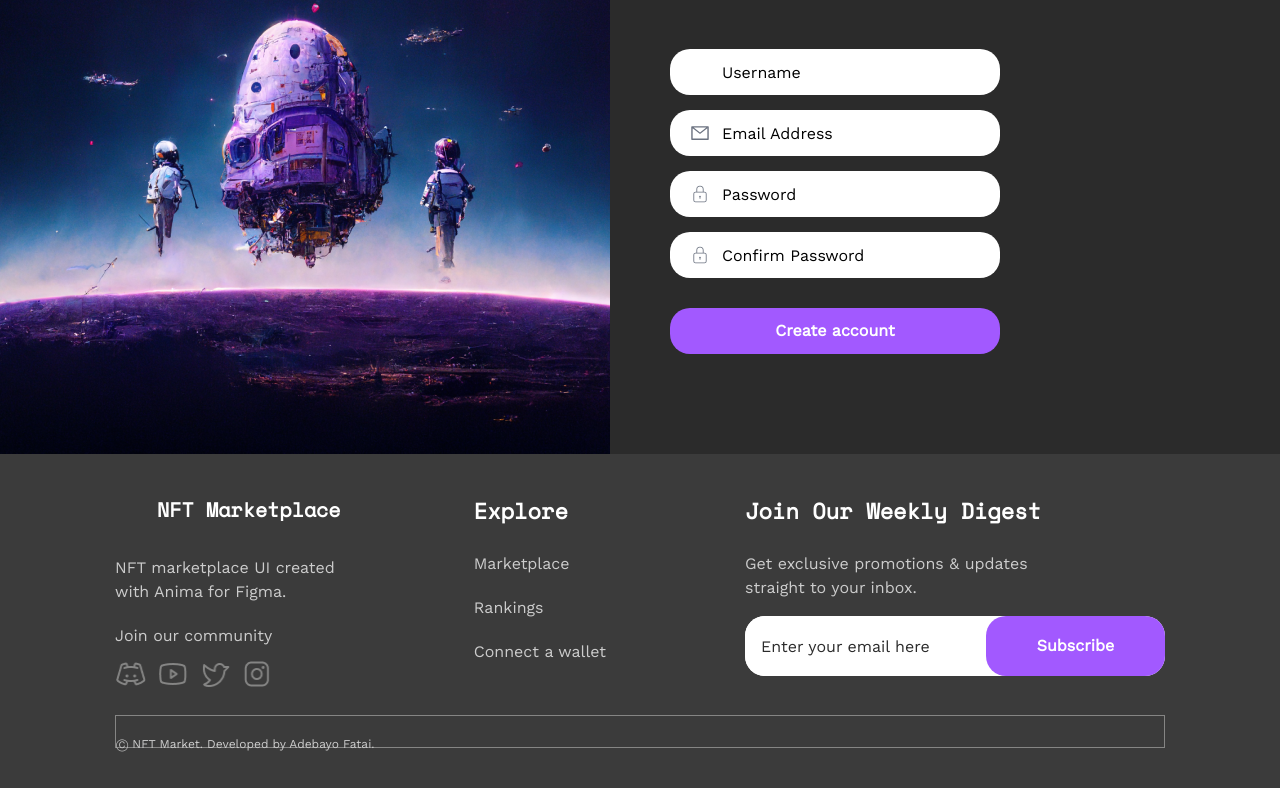
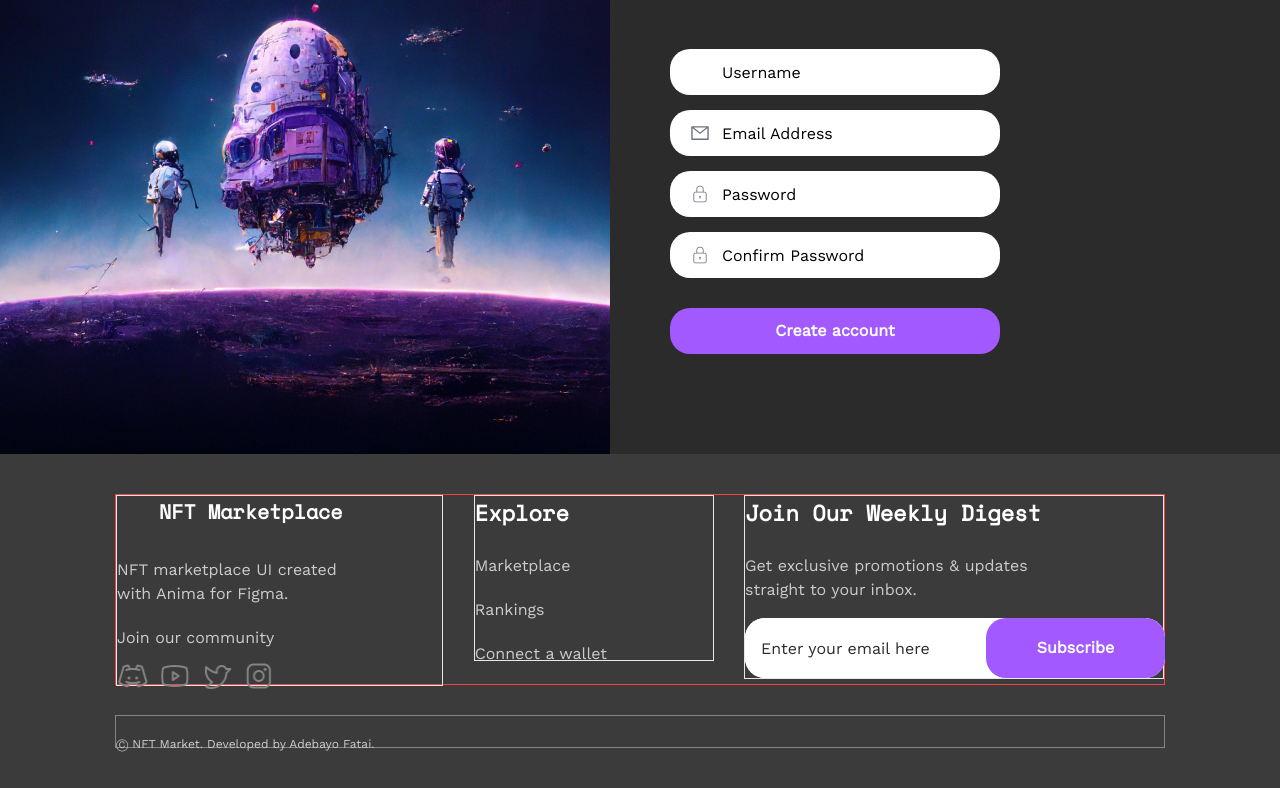
Before and after one commit to Purpose11/NFT, a React (Vite) app: page /signup in a window 1280 px wide. Shown: the part 337-1125 px from the top of the page. Built offline with nearby package versions, Linux system fonts and the light colour scheme; some icons are missing.

Commit message:
footer test

```diff
--- a/src/components/Footer.tsx
+++ b/src/components/Footer.tsx
@@ -7,10 +7,10 @@ import TwitterLogo from "../assets/images/TwitterLogo.png";
 
 const Footer = () => {
   return (
-    <div className=" w-full lg:h-[334px] h-fit bg-[#3B3B3B] py-[40px]">
-      <div className="lg:w-[1050px] w-[315px] lg:h-[191px] h-[633px] mx-auto flex flex-col lg:flex-row lg:justify-between gap-[30px] lg:gap-0">
+    <div className=" w-full lg:h-[334px] h-fit bg-[#3B3B3B] py-[40px] flex flex-col gap-[30px]">
+      <div className="lg:w-[1050px] w-[315px] lg:h-[191px] h-[633px] mx-auto flex flex-col lg:flex-row lg:justify-between gap-[30px] lg:gap-0 border border-red-500">
         {/* logo and info*/}
-        <div className=" lg:w-[327.41px] w-[315px] lg:h-[191px] h-[185px]">
+        <div className=" lg:w-[327.41px] w-[315px] lg:h-[191px] h-[185px] border">
           <Link
             className="w-[243.41px] h-[32px] flex items-center gap-[10px] "
             to="/"
@@ -36,7 +36,7 @@ const Footer = () => {
           </div>
         </div>
         {/* explore links*/}
-        <div className="lg:w-[240px] w-[315px] lg:h-[166px] h-[161px]">
+        <div className="lg:w-[240px] w-[315px] lg:h-[166px] h-[161px] border">
           <h5 className=" font-Space_mono font-[700] text-[22px]">Explore</h5>
           <p className=" font-Work_sance text-base text-[#CCCCCC] lg:mt-[25px] mt-[20px]">
             Marketplace
@@ -49,7 +49,7 @@ const Footer = () => {
           </p>
         </div>
         {/* subscribe*/}
-        <div className="lg:w-[420px] w-[315px] lg:h-[184px] h-[227px] flex flex-col lg:gap-[25px] gap-[20px]">
+        <div className="lg:w-[420px] w-[315px] lg:h-[184px] h-[227px] flex flex-col lg:gap-[25px] gap-[20px] border">
           <h5 className=" font-Space_mono text-[22px] font-[700] capitalize ">
             Join our weekly digest
           </h5>
@@ -75,7 +75,7 @@ const Footer = () => {
           </div>
         </div>
       </div>
-      <div className="lg:w-[1050px] w-[315px] h-[33px] border-[#858584]  border mx-auto lg:mt-[30px] mt-[30px] pt-[20px]">
+      <div className="lg:w-[1050px] w-[315px] h-[33px] border-[#858584]  border mx-auto  pt-[20px]">
         <p className="text-[#CCCCCC] text-xs font-Work_sance">
           Ⓒ NFT Market. Developed by Adebayo Fatai.
         </p>
```
